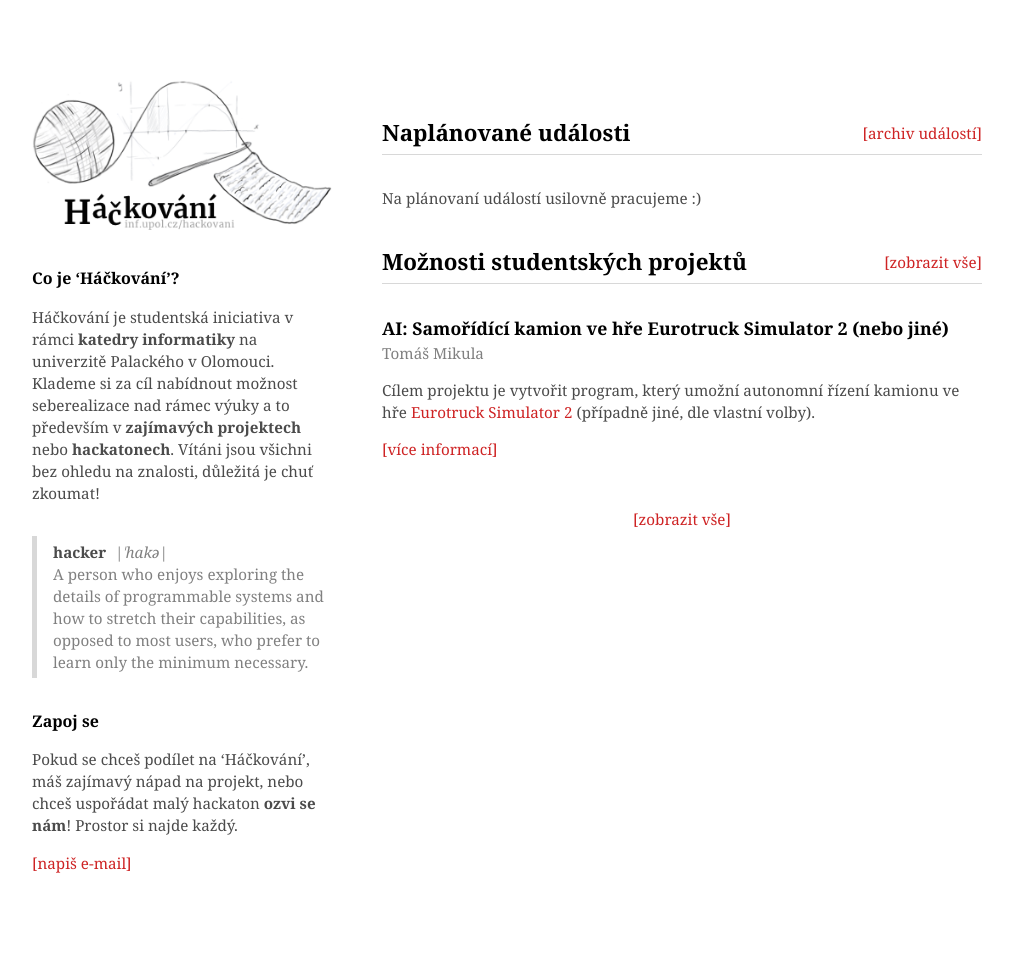
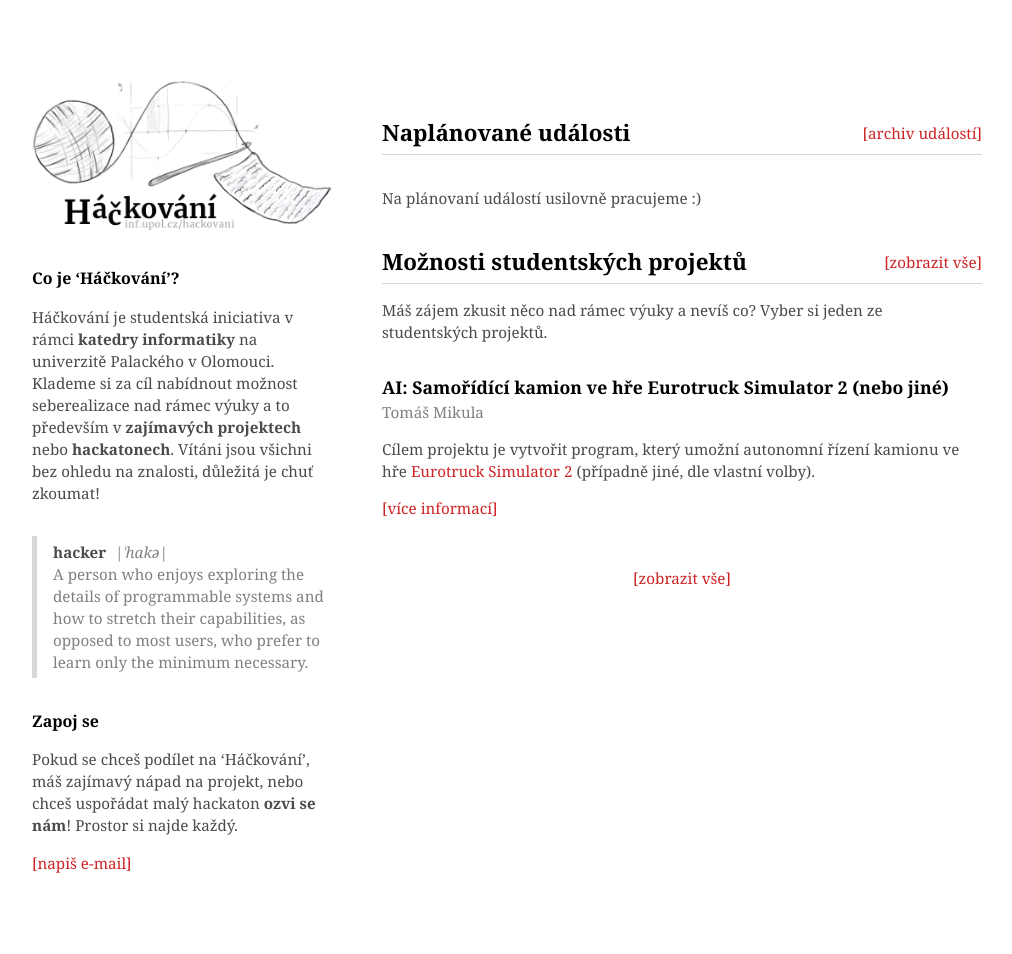
Before and after one commit to hackovani/hackovani.github.io, a Jekyll site: the page built from index.markdown, in a window 1280 px wide. Shown: the whole page, without its empty margins (133-1145 px from the left). Built offline with Jekyll 4.4.1, drawn with Linux system fonts in a browser that asks for light colours.

Commit message:
Update description

```diff
--- a/_layouts/home.html
+++ b/_layouts/home.html
@@ -32,6 +32,7 @@ layout: default
   <div class="container--flex space-between headings">
     <h2>Možnosti studentských projektů</h2><a href="/project_archive" class="button">zobrazit vše</a>
   </div>
+  <p>Máš zájem zkusit něco nad rámec výuky a nevíš co? Vyber si jeden ze studentských projektů.</p>
 
   {% for project in site.categories.projects %}
   {% if project.url %}
```
